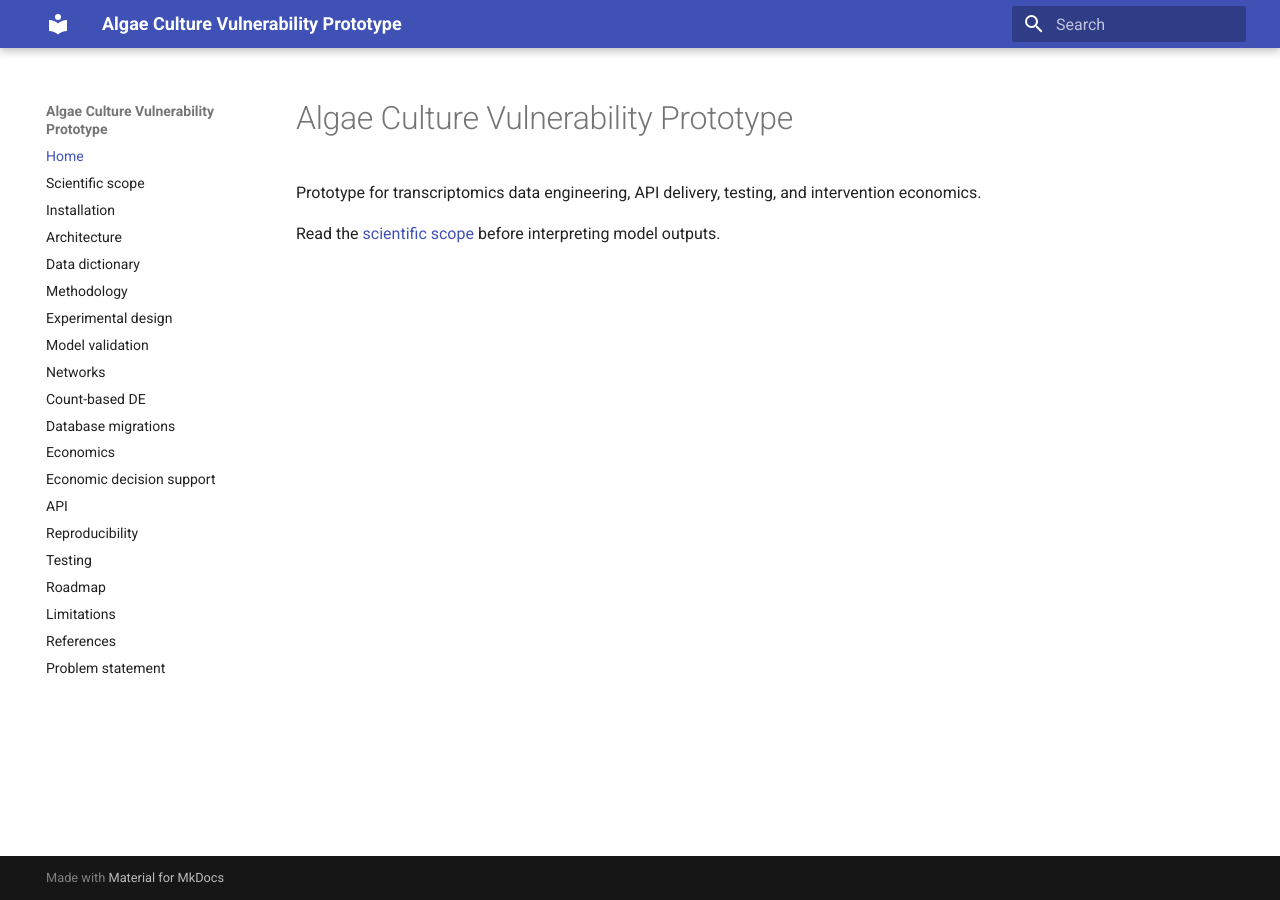
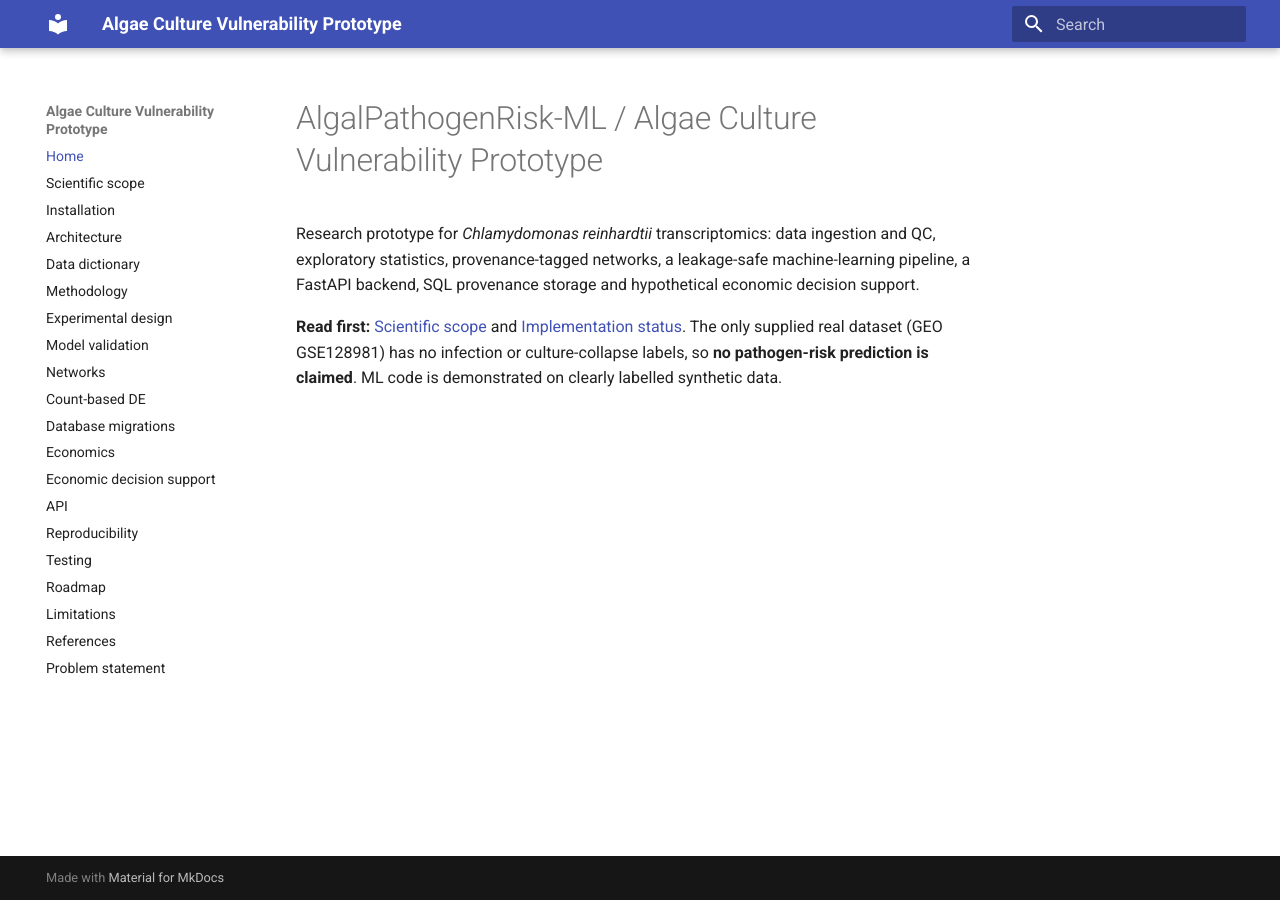
Before and after one commit to sunilnarayan419-ui/AlgalPathogenRisk-ML, an MkDocs documentation site: the page built from docs/index.md, in a window 1280 px wide. Built offline with MkDocs 1.6.1 and Material for MkDocs 9.7.7, drawn with Linux system fonts in a browser that asks for light colours.

Commit message:
chore: update docs/index.md

```diff
--- a/docs/index.md
+++ b/docs/index.md
@@ -1,5 +1,9 @@
-# Algae Culture Vulnerability Prototype
+# AlgalPathogenRisk-ML / Algae Culture Vulnerability Prototype
 
-Prototype for transcriptomics data engineering, API delivery, testing, and intervention economics.
+Research prototype for *Chlamydomonas reinhardtii* transcriptomics: data ingestion and QC, exploratory
+statistics, provenance-tagged networks, a leakage-safe machine-learning pipeline, a FastAPI backend, SQL
+provenance storage and hypothetical economic decision support.
 
-Read the [scientific scope](scientific_scope.md) before interpreting model outputs.
+**Read first:** [Scientific scope](scientific_scope.md) and [Implementation status](implementation_status.md).
+The only supplied real dataset (GEO GSE128981) has no infection or culture-collapse labels, so **no
+pathogen-risk prediction is claimed**. ML code is demonstrated on clearly labelled synthetic data.
```
